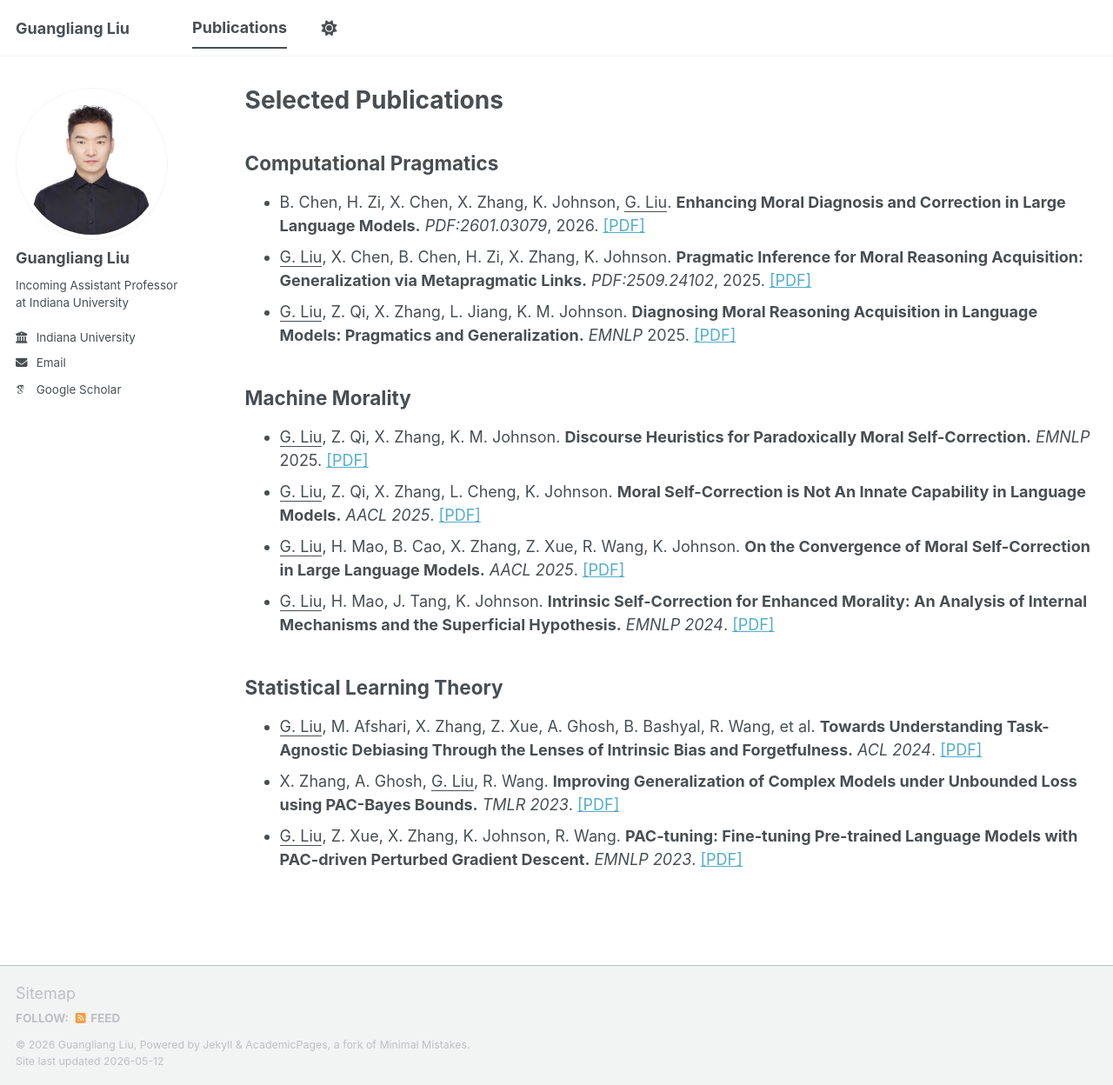
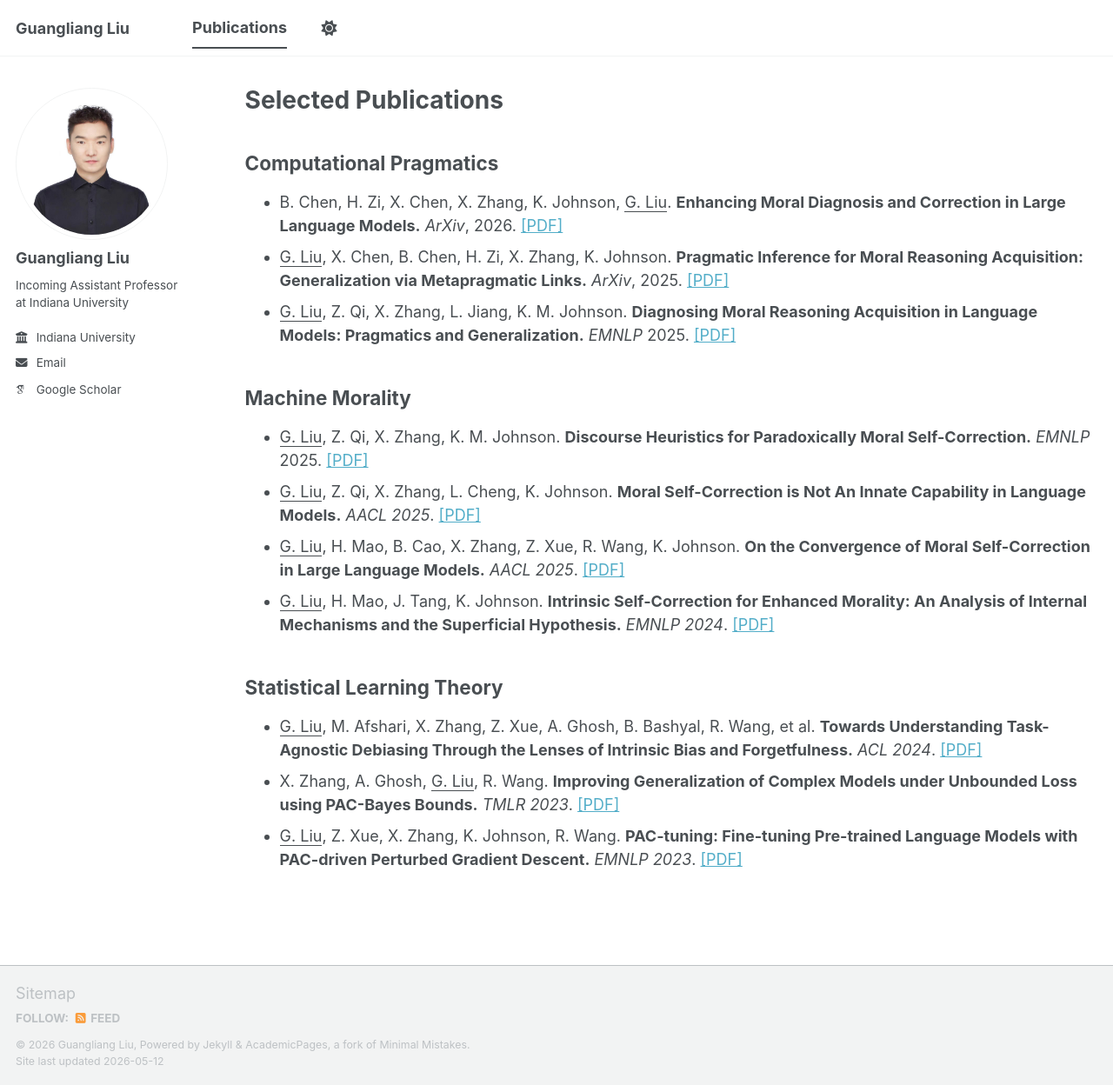
Before and after one commit to guangliang-nlp/guangliang-nlp.github.io, a Jekyll site: the page built from _pages/publications.html, in a window 1280 px wide and 1248 px high. Shown: the whole window at 87% size. Built offline with Jekyll 4.4.1, drawn with Linux system fonts in a browser that asks for light colours; some web fonts are replaced; a script bundle is joined from its source files by our own code; library files that are not in the unit come from our copies.

Commit message:
Update publications.html

```diff
--- a/_pages/publications.html
+++ b/_pages/publications.html
@@ -9,13 +9,13 @@ author_profile: true
   <li>
     B. Chen, H. Zi, X. Chen, X. Zhang, K. Johnson, <u>G. Liu</u>.
     <strong>Enhancing Moral Diagnosis and Correction in Large Language Models.</strong>
-    <em>PDF:2601.03079</em>, 2026.
+    <em>ArXiv</em>, 2026.
     <a href="https://PDF.org/abs/2601.03079">[PDF]</a>
   </li>
   <li>
     <u>G. Liu</u>, X. Chen, B. Chen, H. Zi, X. Zhang, K. Johnson.
     <strong>Pragmatic Inference for Moral Reasoning Acquisition: Generalization via Metapragmatic Links.</strong>
-    <em>PDF:2509.24102</em>, 2025.
+    <em>ArXiv</em>, 2025.
     <a href="https://PDF.org/abs/2509.24102">[PDF]</a>
   </li>
    <li>
```
